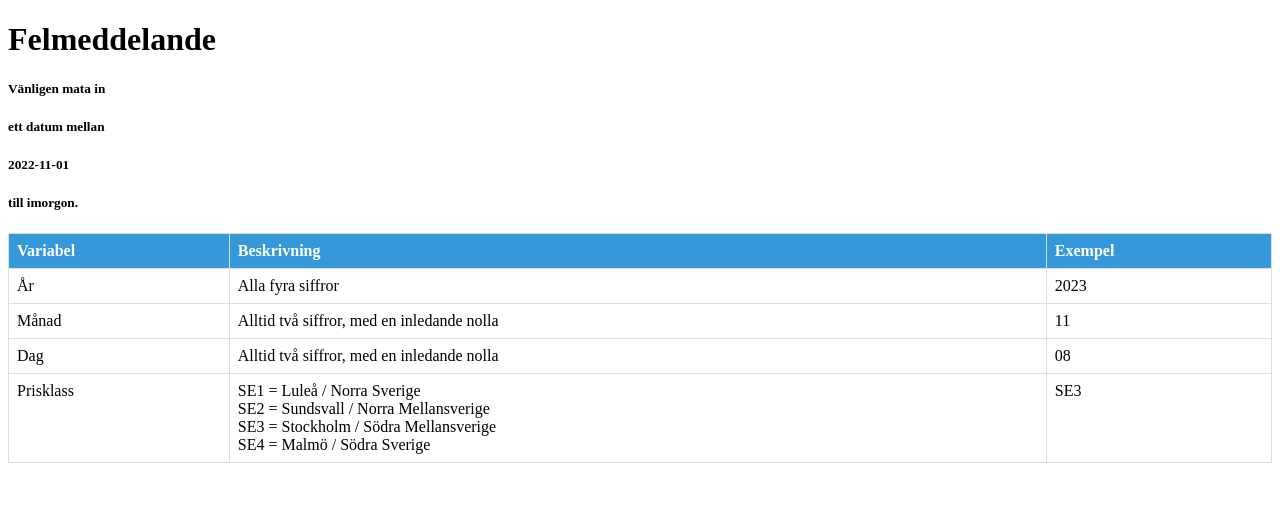
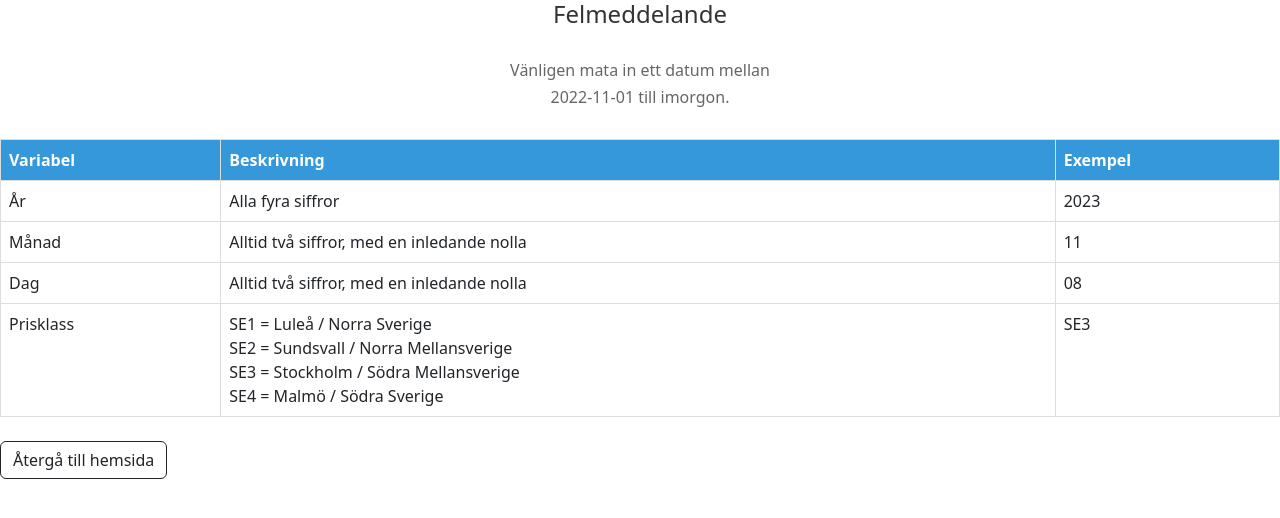
Before and after one commit to Joakim-PL/Blanda, a Flask app: page /user_error in a window 1280 px wide. Shown: the top 518 px of the page. Run offline with Flask 3, Linux system fonts and the light colour scheme.

Commit message:
Programmering 2 Lektion 9

```diff
--- a/indv_ver2/applications/app.py
+++ b/indv_ver2/applications/app.py
@@ -5,52 +5,61 @@
 app = Flask(__name__)
 
 
-@app.route('/')
+@app.route('/')  # routen för startsidan
 def index():
-    return render_template('index.html')
+    return render_template('index.html')  # retunerar index.html som för html filen för startsidan där inputs finns
 
 
-@app.route('/result', methods=['POST'])
+@app.route('/result', methods=['POST'])  # routen för hantering av inmatningen och visa resultaten
 def result():
-    year = request.form['year']
+    year = request.form['year']  # formulär datan
     month = request.form['month']
     day = request.form['day']
     price_class = request.form['price_class']
 
-    if not year.isdigit() or not month.isdigit() or not day.isdigit():
+    if not year.isdigit() or not month.isdigit() or not day.isdigit():  # kontrollerar om inmatning är siffror för år, månad och dag
         return redirect('/user_error')  # Felinmatning så omredigeras man till user_error.html
 
-    if is_valid_date(year, month, day):
+    if is_valid_date(year, month, day):  # kontrollerar att datummet är giltigt
         pass  # Om det är giltig inmatning så fortsätter programmet
     else:
         return redirect('/user_error')  # Ogiltig inmatning omdirigera man till user_error.html
 
     api_url = f'https://www.elprisetjustnu.se/api/v1/prices/{year}/{month}-{day}_{price_class}.json'
-    response = requests.get(api_url)
+    response = requests.get(api_url)  # gör en förfrågning till API:et
 
-    if response.status_code == 200:
-        data = response.json()
+    if response.status_code == 200:  # hanterar API svaret
+        data = response.json()  # Om API ger 200 så fortsätter man till result.html
         return render_template('result.html', year=year, month=month, day=day, price_class=price_class, data=data)
-    elif response.status_code == 404:
-        return 'Elprisinformationen är inte tillgänglig för den angivna tidpunkten/prisklassen.'
+    elif response.status_code == 404:  # om API ger 404 så får man ett felmeddelande istället för errors
+        return 'Elprisinformationen är inte tillgänglig för den angivna tidpunkten.'
     else:
-        print(f'Fel vid begäran till API:et. Statuskod: {response.status_code}')
-        return 'Kunde inte hämta elprisinformation.'
+        print(f'Fel vid begäran till API:et. Statuskod: {response.status_code}')  # skriver ut statuskoden så man kan felsöka vad som är fel
+        return 'Kunde inte hämta elprisinformation.'  # om något annat händer så får man ett felmeddelande istället för errors
 
 
-@app.route('/user_error')
+@app.route('/user_error')  # routen för fel från användaren
 def user_error():
-    return render_template('user_error.html')
+    return render_template('user_error.html')  # retunerar en html fil för fel från användaren
 
 
 def is_valid_date(year, month, day):
-    max_date = datetime(2022, 11, 1).date()
-    tomorrow = datetime.now().date() + timedelta(days=1)
-    selected_date = datetime(int(year), int(month), int(day)).date()
+    try:  # Testar om inmatningen av datum stämmer
+        # om det är fel inmatning så ska man inte på ValueError
+        # kontrollerar om månaden är mellan 1 - 12
+        if 1 <= int(month) <= 12:
+            max_date = datetime(2022, 11, 1).date()  # gör så att senast man kan få elpriser från är 2022-11-1
+            tomorrow = datetime.now().date() + timedelta(days=1)  # beräknar morgondagens datum så att man kan alltid välja en dag fram
+            selected_date = datetime(int(year), int(month), int(day)).date()
 
-    return max_date <= selected_date <= tomorrow
+            return max_date <= selected_date <= tomorrow  # checkar att datummet är inom 2022-11-1 till imorgon
+        else:
+            return False  # månaden är inte mellan 1 - 12
+
+    except ValueError:
+        return False  # om det var ogiltig inmatning så ska man inte få en ValueError
 
 
-@app.errorhandler(404)
+@app.errorhandler(404)  # felhanterare för 404
 def not_found_error(error):
     return render_template('error.html'), 404
--- a/indv_ver2/applications/static/css/index.css
+++ b/indv_ver2/applications/static/css/index.css
@@ -8,6 +8,11 @@
     background-color: #3498db;
     color: #fff;
     padding: 10px;
+    text-align: center;
+    border: 2px solid black;
+    text-shadow: -1px -1px 0 #000, 1px -1px 0 #000, -1px 1px 0 #000, 1px 1px 0 #000;
+    margin: 0;
+
 }
 
 form {
--- a/indv_ver2/applications/static/css/user_error.css
+++ b/indv_ver2/applications/static/css/user_error.css
@@ -18,8 +18,18 @@
     vertical-align: top;
 }
 
-/* Styling exempel */
+
 .styled-table th {
     background-color: #3498db;
     color: white;
 }
+
+h1 {
+    font-size: 24px;
+    color: #333;
+    text-align: center;
+}
+h5 {
+    font-size: 16px;
+    color: #666;
+    text-align: center;
--- a/indv_ver2/applications/templates/index.html
+++ b/indv_ver2/applications/templates/index.html
@@ -8,6 +8,8 @@
 <body style="background color: #d3d7de; ">
 
     <h1>Hämta Elpriser idag</h1>
+    <br>
+    <br>
     <form method="post" action="/result">
 
         <label for="year">År:</label>
--- a/indv_ver2/applications/templates/result.html
+++ b/indv_ver2/applications/templates/result.html
@@ -3,6 +3,7 @@
 <head>
     <meta charset="UTF-8">
     <title>Resultat</title>
+    <link href="https://cdn.jsdelivr.net/npm/bootstrap@5.3.2/dist/css/bootstrap.min.css" rel="stylesheet" integrity="sha384-T3c6CoIi6uLrA9TneNEoa7RxnatzjcDSCmG1MXxSR1GAsXEV/Dwwykc2MPK8M2HN" crossorigin="anonymous">
     <link rel="stylesheet" href="static/css/style.css">
 </head>
 <body style="background color: #d3d7de;">
@@ -25,5 +26,7 @@
         {% endfor %}
     </table>
 </div>
+    <br>
+<button type="button" class="btn btn-outline-dark center-btn" onclick="location.href='/';">Återgå till hemsida</button>
 </body>
 </html>
--- a/indv_ver2/applications/templates/user_error.html
+++ b/indv_ver2/applications/templates/user_error.html
@@ -3,15 +3,15 @@
 <head>
     <meta charset="UTF-8">
     <title>Error</title>
+    <link href="https://cdn.jsdelivr.net/npm/bootstrap@5.3.2/dist/css/bootstrap.min.css" rel="stylesheet" integrity="sha384-T3c6CoIi6uLrA9TneNEoa7RxnatzjcDSCmG1MXxSR1GAsXEV/Dwwykc2MPK8M2HN" crossorigin="anonymous">
     <link rel="stylesheet" href="static/css/user_error.css">
 </head>
 <body style="background color: #d3d7de; ">
 <h1>Felmeddelande</h1>
-<h5>Vänligen mata in</h5>
-<h5>ett datum mellan</h5>
-<h5>2022-11-01</h5>
-<h5>till imorgon.</h5>
-
+<br>
+<h5>Vänligen mata in ett datum mellan</h5>
+<h5>2022-11-01 till imorgon.</h5>
+<br>
 <table class="styled-table">
     <thead>
         <tr>
@@ -46,5 +46,7 @@
         </tr>
     </tbody>
 </table>
+<br>
+<button type="button" class="btn btn-outline-dark center-btn" onclick="location.href='/';">Återgå till hemsida</button>
 </body>
 </html>
```
Also changed, not shown: indv_ver2/applications/static/css/style.css (+10 -0 lines), indv_ver2/tests/test_1.py (+21 -12 lines), indv_ver2/tests/__init__.py (added).
